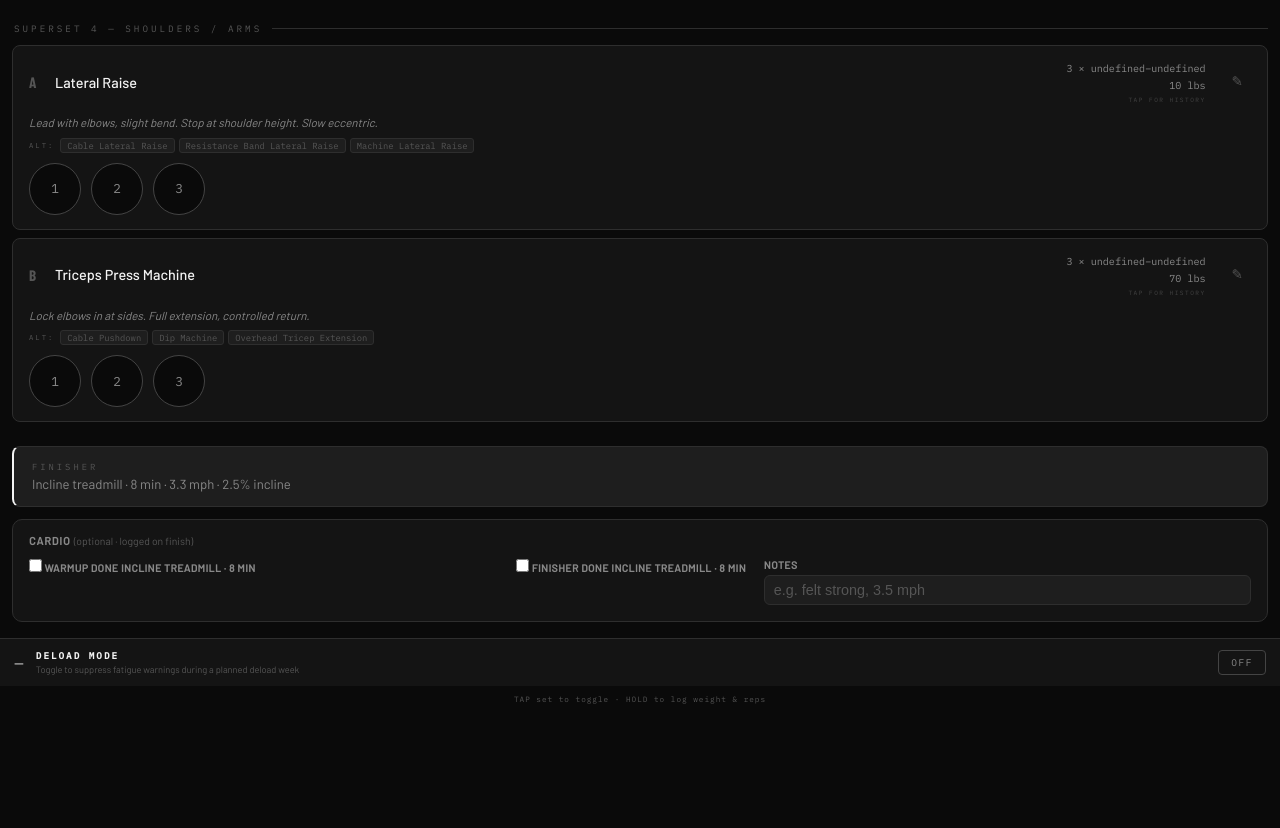
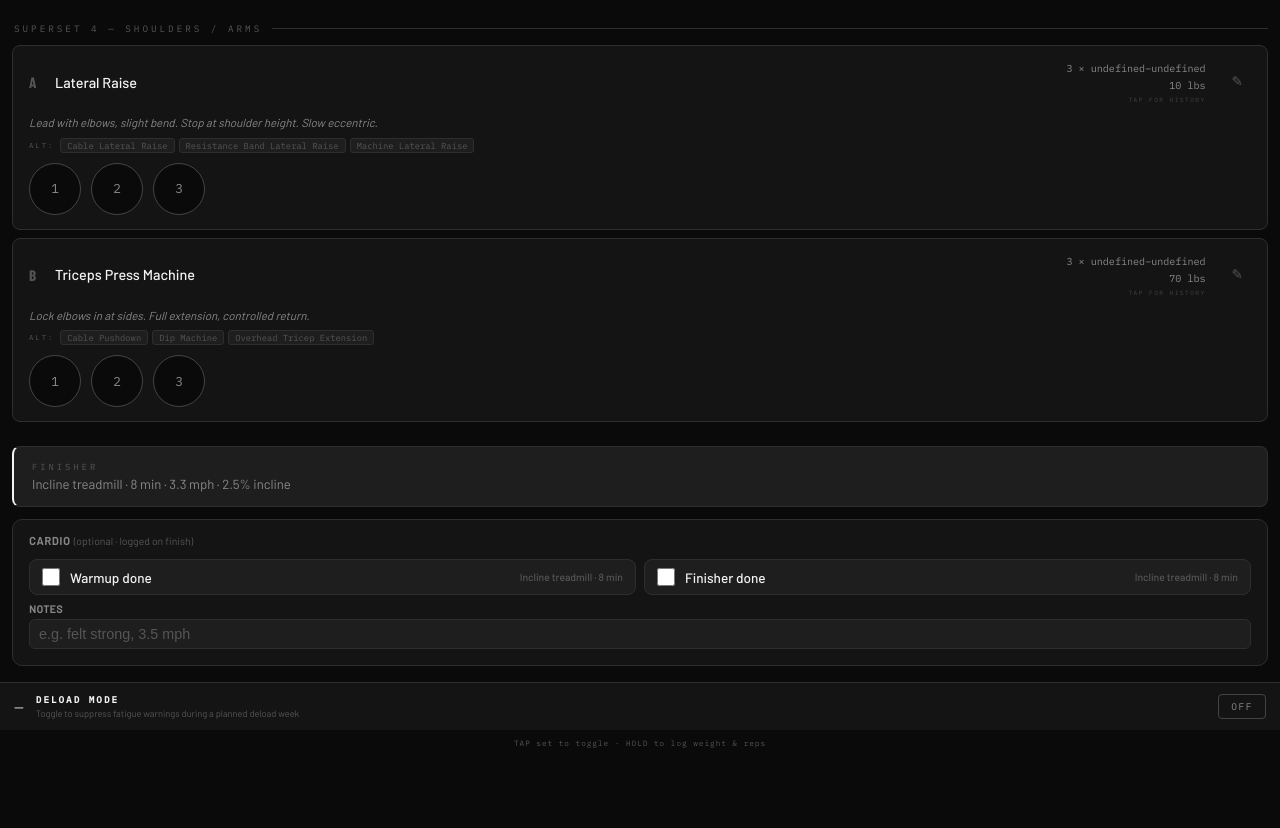
Before and after one commit to man22319/gym-plan, a plain HTML site: page index.html in a window 1280 px wide. Shown: the part 1509-2337 px from the top of the page. Before the commit the page ends 2293 px from the top, so only its background shows below. Drawn offline with nearby package versions, Linux system fonts and the light colour scheme; a web font is replaced by a local one.

Commit message:
fix: update cardio CSS for new binary warmup/finisher checkbox schema

```diff
--- a/styles/cardio.css
+++ b/styles/cardio.css
@@ -3,6 +3,7 @@
    Rendered inside the active session view.
    Cardio is an execution artifact logged
    at FINISH_WORKOUT time into history[].
+   Schema: warmupDone | finisherDone | notes
 ══════════════════════════════════════════ */
 
 .cardio-section {
@@ -32,7 +33,7 @@
 
 .cardio-fields {
   display: grid;
-  grid-template-columns: 2fr 1fr 1fr 1fr;
+  grid-template-columns: 1fr 1fr;
   gap: 8px;
 }
 
@@ -54,6 +55,51 @@
   letter-spacing: 0.04em;
   color: var(--muted);
   text-transform: uppercase;
+}
+
+/* Checkbox toggle style for warmup / finisher */
+.cardio-field--check {
+  display: flex;
+  align-items: center;
+}
+
+.cardio-check-label {
+  display: flex;
+  align-items: center;
+  gap: 10px;
+  cursor: pointer;
+  padding: 8px 12px;
+  background: var(--bg3);
+  border: 1px solid var(--border);
+  border-radius: 8px;
+  width: 100%;
+  transition: border-color 0.15s, background 0.15s;
+  text-transform: none !important;
+  font-size: 0.85rem !important;
+  letter-spacing: 0 !important;
+  font-weight: 500 !important;
+  color: var(--white) !important;
+}
+
+.cardio-check-label:has(.cardio-checkbox:checked) {
+  border-color: var(--accent, #5cff8a);
+  background: rgba(92, 255, 138, 0.07);
+}
+
+.cardio-checkbox {
+  width: 18px;
+  height: 18px;
+  accent-color: var(--accent, #5cff8a);
+  cursor: pointer;
+  flex-shrink: 0;
+}
+
+.cardio-check-sub {
+  font-size: 0.65rem;
+  color: var(--dim);
+  display: block;
+  margin-left: auto;
+  white-space: nowrap;
 }
 
 .cardio-input {
```
